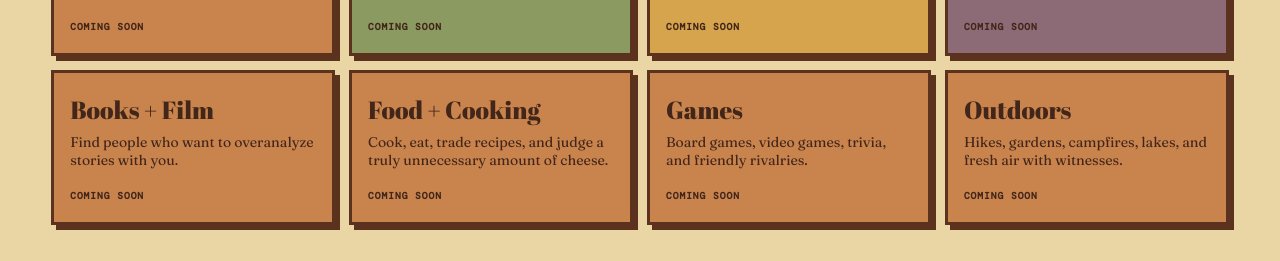
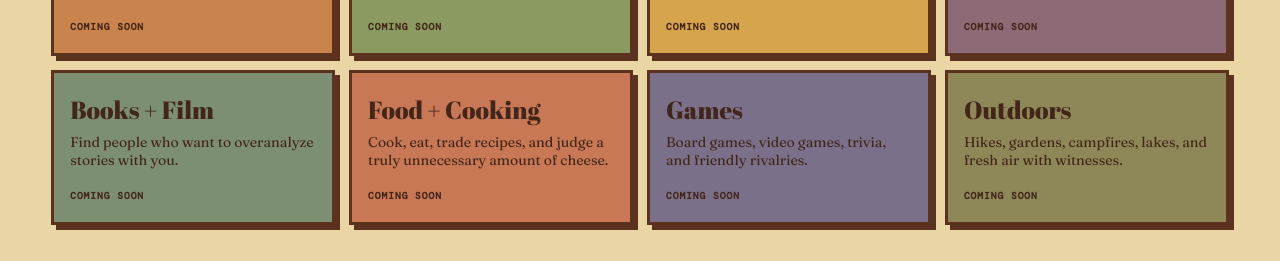
Before and after one commit to verketurkey/switchpalette, a Next.js app: page / in a window 1280 px wide. Shown: the part 1243-1504 px from the top of the page. Built offline with nearby package versions, Linux system fonts and the light colour scheme; a web font is replaced by a local one.

Commit message:
Style eight additional Elsewhere categories

```diff
--- a/app/globals.css
+++ b/app/globals.css
@@ -316,7 +316,7 @@ body, button, input { font-family:"Fraunces", Georgia, serif; }
 .more-paths-title{text-align:center;font-family:"DM Mono",monospace;font-weight:700;letter-spacing:.18em;font-size:.75rem;margin-bottom:18px}
 .more-path-grid{display:grid;grid-template-columns:repeat(4,1fr);gap:14px}
 .more-path-grid button{min-height:155px;padding:20px 16px;background:#c9844e;border:3px solid #5a321e;box-shadow:5px 5px 0 #5a321e;color:#42261a;text-align:left;display:flex;flex-direction:column;cursor:default}
-.more-path-grid button:nth-child(2){background:#8b9a61}.more-path-grid button:nth-child(3){background:#d5a44c}.more-path-grid button:nth-child(4){background:#8d6b76}
+.more-path-grid button:nth-child(2){background:#8b9a61}.more-path-grid button:nth-child(3){background:#d5a44c}.more-path-grid button:nth-child(4){background:#8d6b76}.more-path-grid button:nth-child(5){background:#7d8f72}.more-path-grid button:nth-child(6){background:#c87855}.more-path-grid button:nth-child(7){background:#7b7089}.more-path-grid button:nth-child(8){background:#8e8758}
 .more-path-grid b{font-family:"Abril Fatface","Fraunces",serif;font-size:1.55rem;font-weight:400}
 .more-path-grid small{font-family:"Fraunces",serif;font-size:.88rem;margin-top:7px;line-height:1.3}
 .more-path-grid span{margin-top:auto;padding-top:16px;font-family:"DM Mono",monospace;font-size:.6rem;font-weight:700;letter-spacing:.1em}
```
